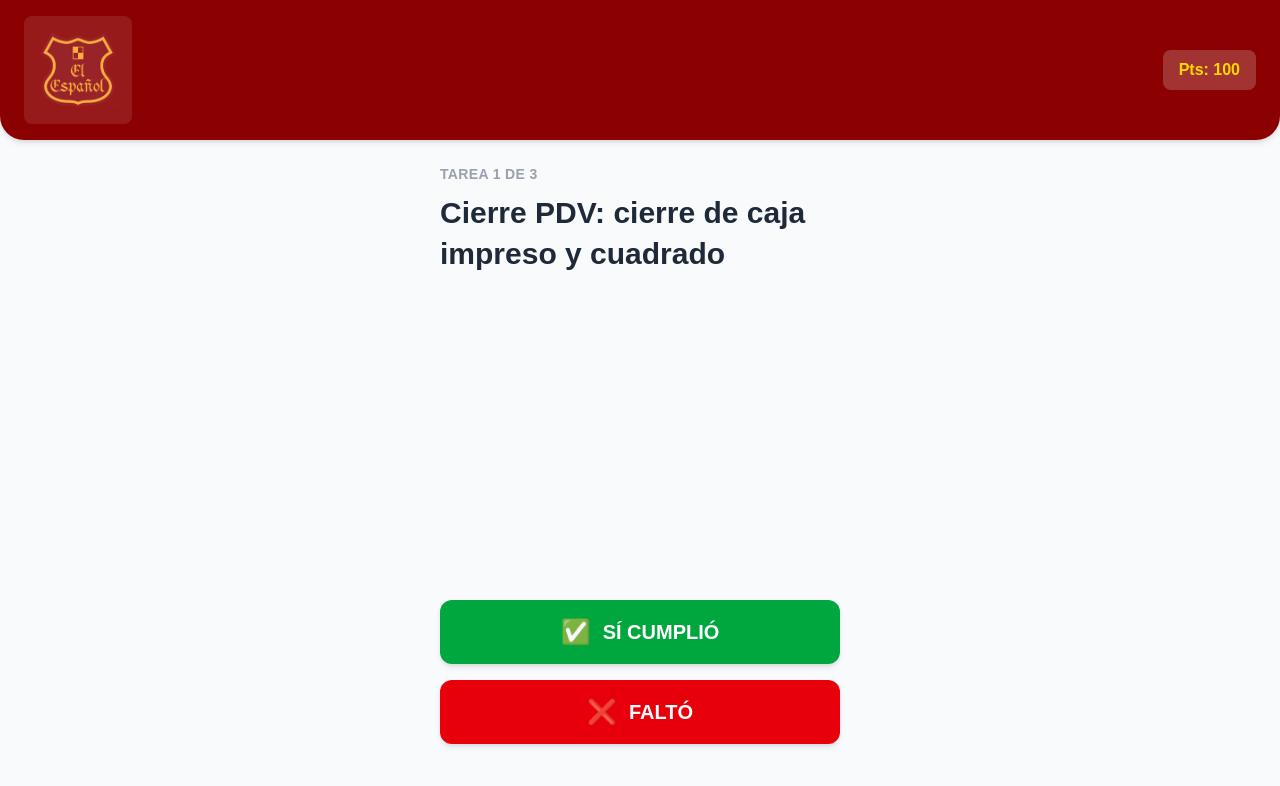
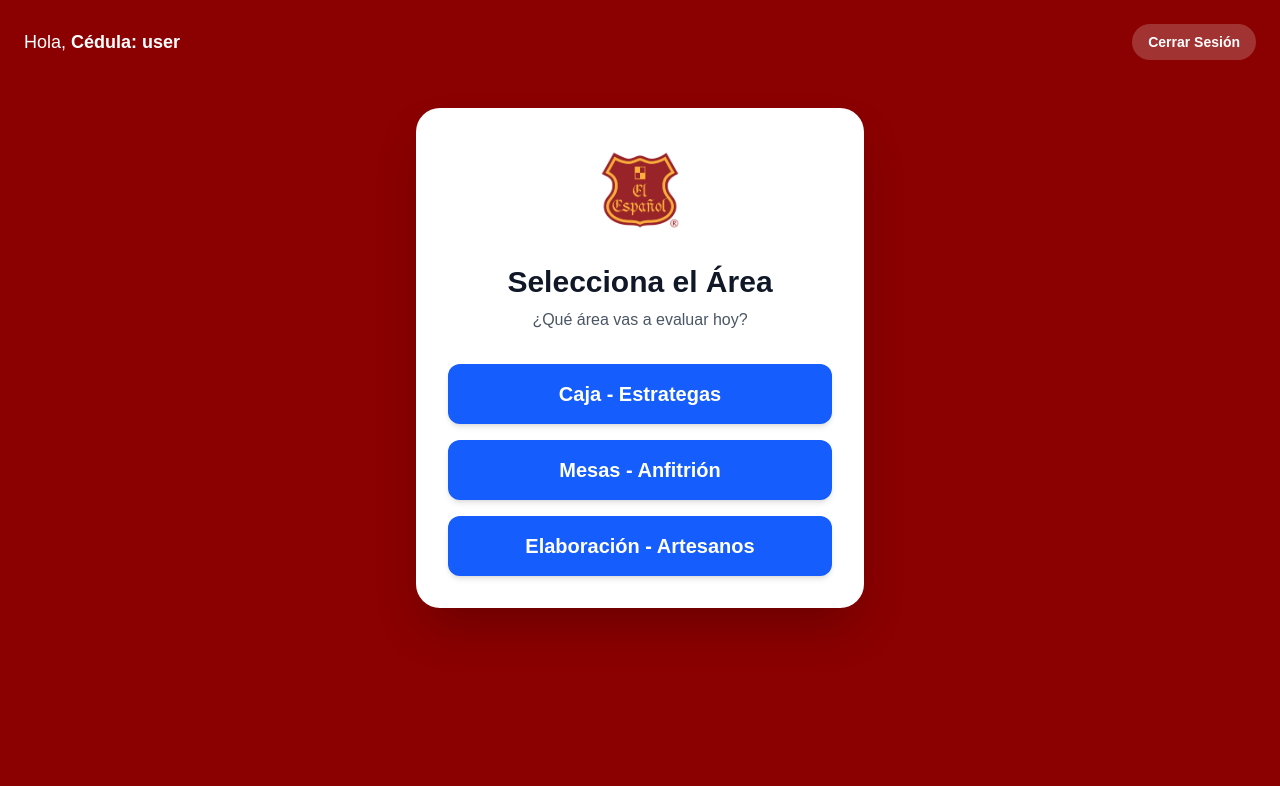
Before and after one commit to gaboToro/esp_evaluacion, a Next.js app: page /evaluacion in a window 1280 px wide. Shown: the top 786 px of the page. Built offline with nearby package versions, Linux system fonts and the light colour scheme; no server answers; the database is empty; sample sign-in values are in the browser's storage.

Commit message:
feat: integrado contador continuo de rachas con premios y sanciones en firestore

```diff
--- a/src/app/evaluacion/page.tsx
+++ b/src/app/evaluacion/page.tsx
@@ -1,95 +1,287 @@
 'use client';
 
-import React, { useState } from 'react';
-import Image from 'next/image'; // Importamos el manejador de imágenes de Next.js
+import React, { useState, useEffect } from 'react';
+import Image from 'next/image';
+import { useRouter } from 'next/navigation';
+// Importamos updateDoc para modificar el perfil del usuario
+import { collection, getDocs, query, where, doc, getDoc, addDoc, updateDoc } from 'firebase/firestore';
+import { onAuthStateChanged, signOut } from 'firebase/auth';
+import { db, auth } from '../../lib/firebase';
 import { useEvaluationStore } from '../../store/evaluationStore';
 import { Button } from '../../components/atoms/Button';
 
 export default function EvaluacionPage() {
-  const { score, decreaseScore } = useEvaluationStore();
+  const { score, decreaseScore, resetScore } = useEvaluationStore();
+  const router = useRouter();
 
+  // Estados del Usuario incluyendo el control de rachas
+  const [userName, setUserName] = useState<string>('');
+  const [userCedula, setUserCedula] = useState<string>('');
+  const [userRol, setUserRol] = useState<string>('');
+  const [userTipoRacha, setUserTipoRacha] = useState<string>('');
+  const [userContadorRacha, setUserContadorRacha] = useState<number>(0);
+
+  const [selectedArea, setSelectedArea] = useState<string | null>(null);
+  const [tasks, setTasks] = useState<any[]>([]);
   const [currentTaskIndex, setCurrentTaskIndex] = useState(0);
   const [isFinished, setIsFinished] = useState(false);
+  const [isLoading, setIsLoading] = useState(true);
 
-  const tasks = [
-    "Cierre PDV: cierre de caja impreso y cuadrado",
-    "Fondo contado en presencia del encargado",
-    "Caja limpia y piso despejado"
-  ];
+  // Estado para la alerta visual de Premio o Sanción
+  const [rachaAlert, setRachaAlert] = useState<string | null>(null);
+
+  useEffect(() => {
+    const unsubscribe = onAuthStateChanged(auth, async (user) => {
+      if (user && user.email) {
+        const cedula = user.email.split('@')[0];
+        setUserCedula(cedula);
+
+        try {
+          const userDocRef = doc(db, 'usuarios', cedula);
+          const userDocSnap = await getDoc(userDocRef);
+
+          if (userDocSnap.exists()) {
+            const userData = userDocSnap.data();
+            setUserName(userData.name || `Cédula: ${cedula}`);
+            setUserRol(userData.rol || 'Operario');
+            // Cargamos la racha actual del usuario desde la base de datos
+            setUserTipoRacha(userData.tipoRacha || '');
+            setUserContadorRacha(userData.contadorRacha || 0);
+          } else {
+            setUserName(`Cédula: ${cedula}`);
+          }
+        } catch (error) {
+          console.error("Error buscando usuario:", error);
+        }
+        setIsLoading(false);
+      } else {
+        router.push('/');
+      }
+    });
+
+    return () => unsubscribe();
+  }, [router]);
+
+  useEffect(() => {
+    if (!selectedArea) return;
+
+    const fetchTasks = async () => {
+      setIsLoading(true);
+      try {
+        const q = query(collection(db, "tareas"), where("area", "==", selectedArea));
+        const querySnapshot = await getDocs(q);
+        const fetchedTasks: any[] = [];
+        querySnapshot.forEach((doc) => fetchedTasks.push(doc.data()));
+        setTasks(fetchedTasks);
+      } catch (error) {
+        console.error("Error al cargar tareas:", error);
+      } finally {
+        setIsLoading(false);
+      }
+    };
+
+    fetchTasks();
+    resetScore();
+    setCurrentTaskIndex(0);
+    setIsFinished(false);
+    setRachaAlert(null); // Limpiamos alertas previas
+  }, [selectedArea, resetScore]);
+
+  const puntosPorFalta = tasks.length > 0 ? 100 / tasks.length : 0;
+  const scoreVisual = Math.round(score);
 
   const handleCumplio = () => {
-    siguientePaso();
+    siguientePaso(score);
   };
 
   const handleFalto = () => {
-    // Puedes ajustar cuánto resta cada falta (ej: 10 puntos en lugar de 5 para que cuadre con el /100)
-    decreaseScore(10);
-    siguientePaso();
+    const nuevoPuntaje = score - puntosPorFalta;
+    decreaseScore(puntosPorFalta);
+    siguientePaso(nuevoPuntaje);
   };
 
-  const siguientePaso = () => {
+  const siguientePaso = async (puntajeFinal: number) => {
     if (currentTaskIndex < tasks.length - 1) {
       setCurrentTaskIndex(currentTaskIndex + 1);
     } else {
       setIsFinished(true);
+
+      const puntajeFinalRedondeado = Math.round(puntajeFinal);
+      const rachaActualTurno = puntajeFinalRedondeado >= 80 ? 'Positiva' : 'Negativa';
+
+      // --- LÓGICA DE CONTROL DE RACHAS ---
+      let nuevoTipoRacha = rachaActualTurno;
+      let nuevoContador = 1; // Si la racha se rompe, empieza en 1
+
+      // Si mantiene el mismo tipo de racha, el contador sube
+      if (userTipoRacha === rachaActualTurno) {
+        nuevoContador = userContadorRacha + 1;
+      }
+
+      // Verificamos si llegó a la meta de 4
+      if (nuevoContador === 4) {
+        if (nuevoTipoRacha === 'Positiva') {
+          setRachaAlert("¡Felicidades! Has logrado una racha de 4 turnos perfectos. ¡Premio desbloqueado! 🎁");
+        } else {
+          setRachaAlert("¡Atención! Has acumulado 4 evaluaciones negativas consecutivas. Alerta de sanción disciplinaria. ⚠️");
+        }
+        nuevoContador = 0; // Reiniciamos el ciclo
+      }
+
+      // Fecha con zona horaria de Ecuador
+      const fechaEcuador = new Date().toLocaleString("es-EC", {
+        timeZone: "America/Guayaquil",
+        year: "numeric", month: "2-digit", day: "2-digit",
+        hour: "2-digit", minute: "2-digit", second: "2-digit",
+        hour12: true
+      });
+
+      try {
+        // 1. Guardamos el historial de la evaluación
+        await addDoc(collection(db, "evaluaciones"), {
+          evaluadorNombre: userName,
+          evaluadorCedula: userCedula,
+          areaEvaluada: selectedArea,
+          puntajeTotal: puntajeFinalRedondeado,
+          racha: rachaActualTurno,
+          fecha: fechaEcuador,
+        });
+
+        // 2. Actualizamos el perfil del usuario con su nuevo contador
+        const userRef = doc(db, 'usuarios', userCedula);
+        await updateDoc(userRef, {
+          tipoRacha: nuevoTipoRacha,
+          contadorRacha: nuevoContador
+        });
+
+        // Actualizamos la memoria temporal por si el usuario hace otra evaluación en la misma sesión
+        setUserTipoRacha(nuevoTipoRacha);
+        setUserContadorRacha(nuevoContador);
+
+      } catch (error) {
+        console.error("Error al guardar la evaluación y la racha:", error);
+      }
     }
   };
 
-  // PANTALLA FINAL
-  if (isFinished) {
+  const handleLogout = async () => {
+    await signOut(auth);
+    router.push('/');
+  };
+
+  // ... (Pantallas de Carga y Selección de Área se mantienen igual)
+  if (isLoading && !selectedArea) {
     return (
-      <div className="min-h-screen bg-gray-50 flex flex-col items-center justify-center p-6">
-        <div className="bg-white p-8 rounded-2xl shadow-lg w-full max-w-md text-center border-t-8 border-[#8B0000]">
-          {/* Logo en la pantalla final */}
+      <div className="min-h-screen bg-[#8B0000] flex flex-col items-center justify-center">
+        <p className="text-xl font-bold text-[#FFD700] animate-pulse">Verificando sesión...</p>
+      </div>
+    );
+  }
+
+  if (!selectedArea) {
+    return (
+      <div className="min-h-screen bg-[#8B0000] flex flex-col p-6">
+        <div className="flex justify-between items-center mb-8 text-white">
+          <div className="text-lg flex flex-col">
+            <div>
+              <span className="font-light">Hola, </span>
+              <span className="font-extrabold">{userName}</span>
+            </div>
+            <span className="text-sm font-medium text-red-200">{userRol}</span>
+          </div>
+          <button onClick={handleLogout} className="text-sm font-bold bg-white/20 px-4 py-2 rounded-full hover:bg-white/30 transition-colors">
+            Cerrar Sesión
+          </button>
+        </div>
+
+        <div className="bg-white p-8 rounded-3xl shadow-2xl w-full max-w-md text-center mx-auto mt-4">
           <div className="flex justify-center mb-6">
-            <Image src="/logo.png" alt="Logo El Español" width={80} height={80} className="object-contain" />
+            <Image src="/logo.png" alt="Logo El Español" width={100} height={100} className="object-contain" />
           </div>
-          <h2 className="text-3xl font-bold mb-4 text-gray-800">Evaluación Terminada</h2>
-          <p className="text-xl mb-2">Puntaje Final:</p>
-
-          {/* Mostramos la base sobre 100 */}
-          <div className={`text-6xl font-extrabold mb-6 ${score >= 80 ? 'text-green-600' : 'text-red-600'}`}>
-            {score}/100
+          <h2 className="text-3xl font-extrabold text-gray-900 mb-2">Selecciona el Área</h2>
+          <p className="text-gray-600 font-medium mb-8">¿Qué área vas a evaluar hoy?</p>
+          <div className="space-y-4">
+            <Button label="Caja - Estrategas" variant="primary" onClick={() => setSelectedArea('Caja')} />
+            <Button label="Mesas - Anfitrión" variant="primary" onClick={() => setSelectedArea('Mesas')} />
+            <Button label="Elaboración - Artesanos" variant="primary" onClick={() => setSelectedArea('Elaboración')} />
           </div>
-
-          {/* Lógica intacta: >= 80 es Positiva, < 80 es Negativa */}
-          <p className="text-lg font-medium text-gray-600 mb-8">
-            Racha: {score >= 80 ? '🔥 Positiva' : '📉 Negativa'}
-          </p>
-          <Button label="Volver al Inicio" variant="primary" onClick={() => window.location.reload()} />
         </div>
       </div>
     );
   }
 
-  // PANTALLA DE EVALUACIÓN
+  if (isLoading) {
+    return (
+      <div className="min-h-screen bg-[#8B0000] flex flex-col items-center justify-center">
+        <p className="text-2xl font-bold text-[#FFD700] animate-pulse">Cargando tareas...</p>
+      </div>
+    );
+  }
+
+  if (isFinished) {
+    return (
+      <div className="min-h-screen bg-gray-50 flex flex-col items-center justify-center p-6">
+        <div className="bg-white p-8 rounded-2xl shadow-lg w-full max-w-md text-center border-t-8 border-[#8B0000]">
+          <div className="flex justify-center mb-6">
+            <Image src="/logo.png" alt="Logo El Español" width={80} height={80} className="object-contain" />
+          </div>
+
+          {/* AQUÍ ESTÁ LA NUEVA ALERTA DE PREMIOS/SANCIONES */}
+          {rachaAlert && (
+            <div className={`p-4 mb-6 rounded-xl font-bold text-white shadow-md ${rachaAlert.includes('Felicidades') ? 'bg-green-600' : 'bg-red-600'}`}>
+              {rachaAlert}
+            </div>
+          )}
+
+          <h2 className="text-3xl font-bold mb-4 text-gray-800">Evaluación Terminada</h2>
+          <p className="text-xl font-bold text-[#8B0000] mb-2">Área: {selectedArea}</p>
+          <div className={`text-6xl font-extrabold mb-6 ${scoreVisual >= 80 ? 'text-green-600' : 'text-red-600'}`}>
+            {scoreVisual}/100
+          </div>
+          <p className="text-lg font-medium text-gray-600 mb-8">
+            Racha Actual: {scoreVisual >= 80 ? '🔥 Positiva' : '📉 Negativa'}
+          </p>
+          <Button label="Finalizar y Volver" variant="primary" onClick={() => window.location.reload()} />
+        </div>
+      </div>
+    );
+  }
+
   return (
     <div className="min-h-screen bg-gray-50 flex flex-col">
       <header className="bg-[#8B0000] text-[#FFD700] px-6 py-4 shadow-md rounded-b-3xl">
+        <div className="flex justify-between items-center mb-4">
+          <div className="bg-white/10 p-1 rounded-lg">
+             <Image src="/logo.png" alt="Logo El Español" width={80} height={40} className="object-contain" />
+          </div>
+          <button onClick={handleLogout} className="text-sm font-bold text-white underline hover:text-gray-200">
+            Cerrar Sesión
+          </button>
+        </div>
         <div className="flex justify-between items-center">
-          {/* Aquí reemplazamos el texto "EL ESPAÑOL" por el Logo Oficial */}
-          <div className="bg-white/10 p-1 rounded-lg">
-            <Image src="/logo.png" alt="Logo El Español" width={100} height={50} className="object-contain" />
+          <div className="text-white font-medium flex flex-col">
+            <span>Evaluador: <span className="font-bold">{userName}</span></span>
           </div>
-          <div className="bg-white/20 px-4 py-2 rounded-lg font-bold">
-            Pts: {score}
-          </div>
+          <div className="bg-white/20 px-4 py-2 rounded-lg font-bold">Pts: {scoreVisual}</div>
         </div>
       </header>
 
       <main className="flex-1 flex flex-col justify-center p-6 max-w-md mx-auto w-full">
         <div className="mb-8">
-          <p className="text-sm font-bold text-gray-400 mb-2 uppercase tracking-wide">
+          <p className="text-sm font-bold text-[#8B0000] mb-2 uppercase tracking-wide bg-red-100 inline-block px-3 py-1 rounded-full">
+            Área: {selectedArea}
+          </p>
+          <p className="text-sm font-bold text-gray-400 mb-2 uppercase tracking-wide block mt-2">
             Tarea {currentTaskIndex + 1} de {tasks.length}
           </p>
           <h2 className="text-3xl font-bold text-gray-800 leading-snug">
-            {tasks[currentTaskIndex]}
+            {tasks[currentTaskIndex]?.descripcion}
           </h2>
         </div>
 
         <div className="space-y-4 mt-auto mb-8">
           <Button label="SÍ CUMPLIÓ" variant="success" icon="✅" onClick={handleCumplio} />
-          <Button label="FALTÓ" variant="danger" icon="❌" onClick={handleFalto} />
+          <Button label="FALTÓ (Requiere Foto)" variant="danger" icon="❌" onClick={handleFalto} />
         </div>
       </main>
     </div>
--- a/src/lib/firebase.ts
+++ b/src/lib/firebase.ts
@@ -1,5 +1,6 @@
 import { initializeApp, getApps, getApp } from 'firebase/app';
 import { getAuth } from 'firebase/auth';
+import { getFirestore } from 'firebase/firestore'; // <-- 1. Importamos Firestore
 
 const firebaseConfig = {
   apiKey: process.env.NEXT_PUBLIC_FIREBASE_API_KEY,
@@ -10,7 +11,7 @@ const firebaseConfig = {
   appId: process.env.NEXT_PUBLIC_FIREBASE_APP_ID
 };
 
-// Corrección: Usamos getApp() en singular si ya existe una conexión previa
 const app = getApps().length === 0 ? initializeApp(firebaseConfig) : getApp();
 
 export const auth = getAuth(app);
+export const db = getFirestore(app); // <-- 2. Exportamos la conexión a la base de datos
```
Lines whose indentation alone changed are shown as unchanged.
